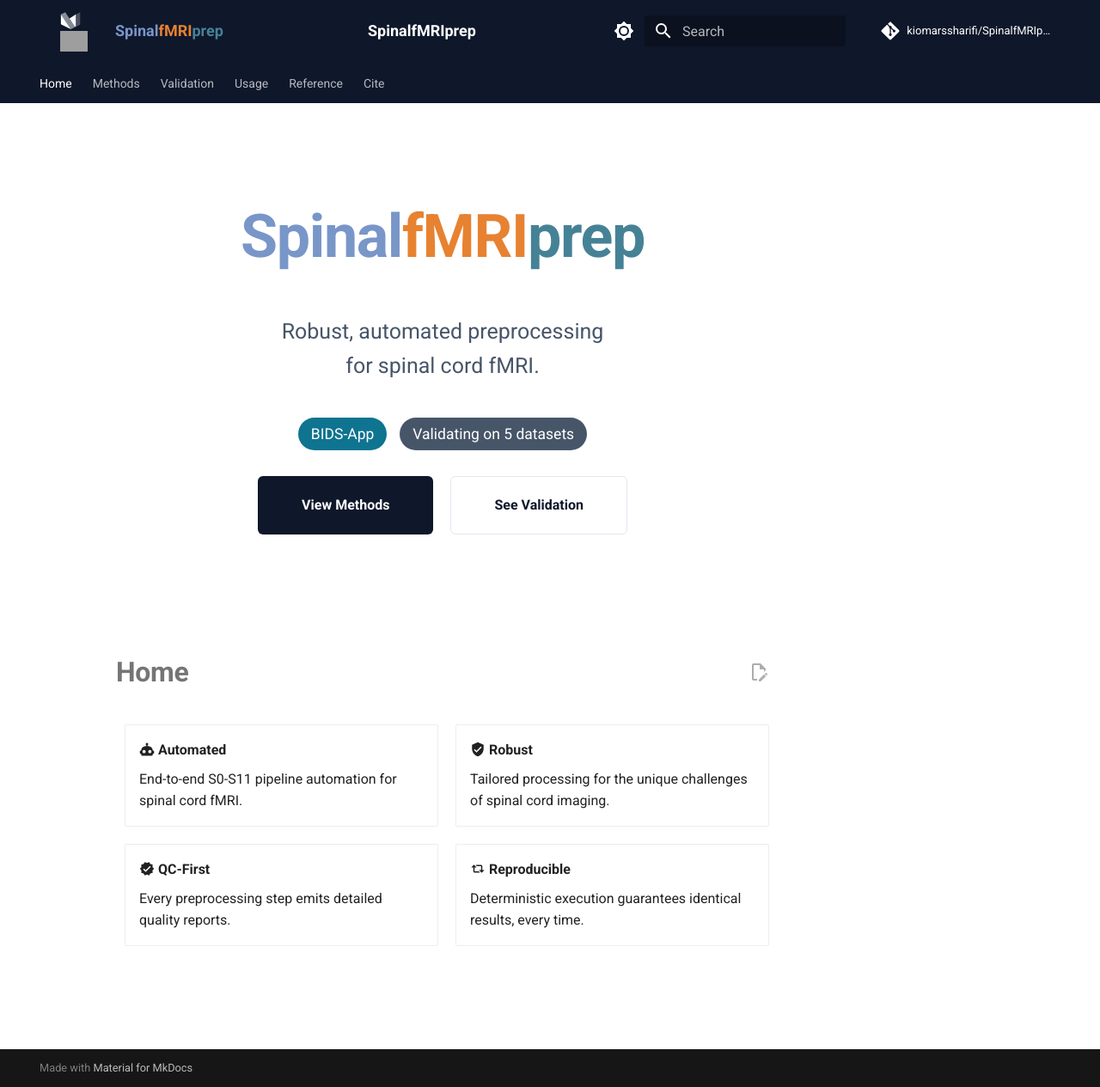
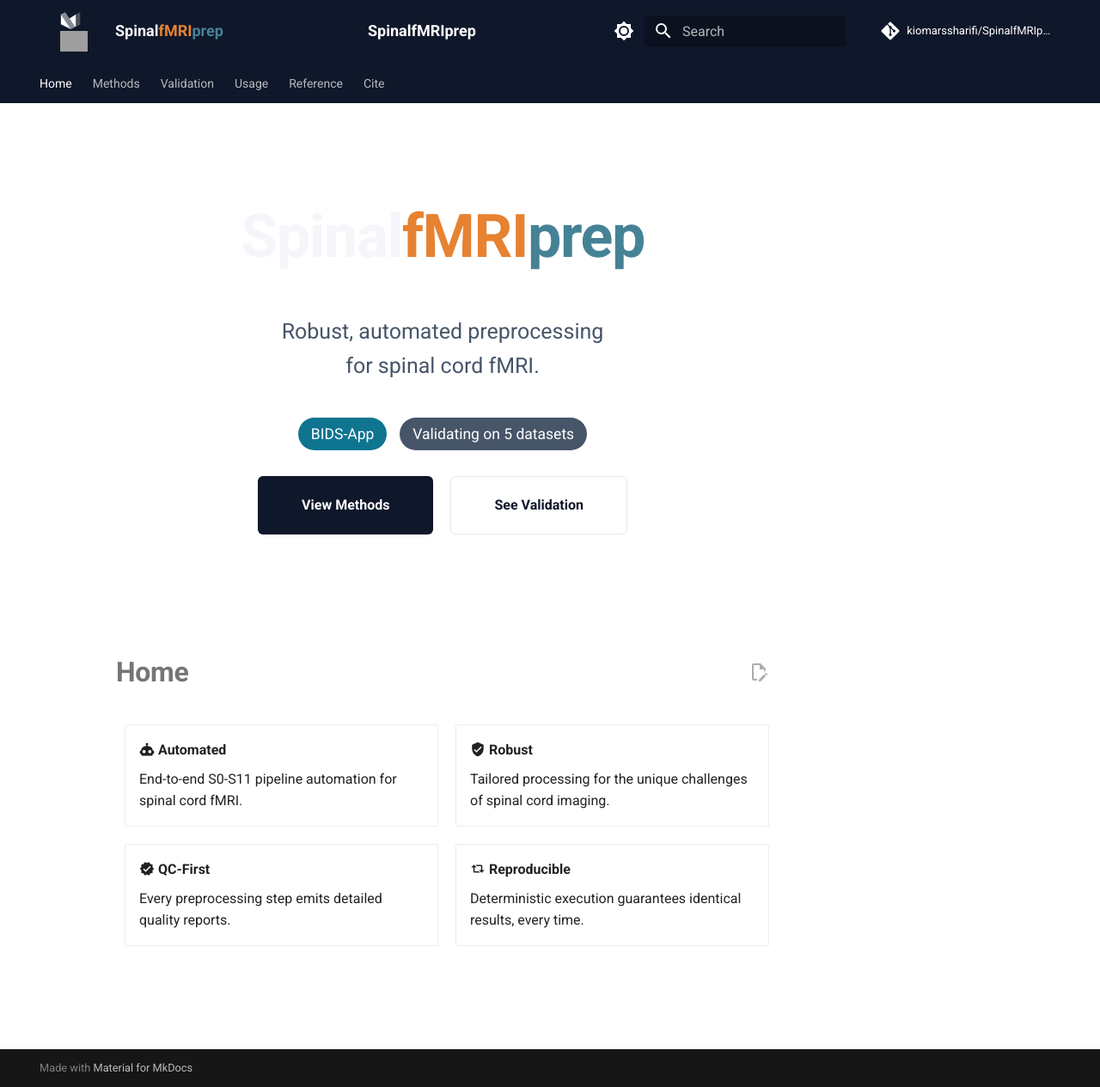
Before and after one commit to SpinalfMRIprep/SpinalfMRIprep, an MkDocs documentation site: the page built from docs/index.md, in a window 1280 px wide and 1265 px high. Shown: the whole window at 86% size. Built offline with MkDocs 1.6.1 and Material for MkDocs 9.7.7, drawn with Linux system fonts in a browser that asks for light colours; comment, search, counter and statistics services are not loaded; grey boxes are pictures that could not be loaded.

Commit message:
docs: test Option B - Off-White for Spinal rgb(245,245,250)

```diff
--- a/docs/assets/css/extra.css
+++ b/docs/assets/css/extra.css
@@ -14,8 +14,8 @@
   --md-shadow-z2: none;
 
   /* SpinalfMRIprep Brand Colors */
-  /* Option A: Light Slate Blue for Spinal */
-  --tx-brand-spinal: rgb(120, 150, 200);
+  /* Option B: Off-White for Spinal */
+  --tx-brand-spinal: rgb(245, 245, 250);
   --tx-brand-fmri: rgb(231, 130, 49);
   --tx-brand-prep: rgb(70, 130, 150);
 }
```
